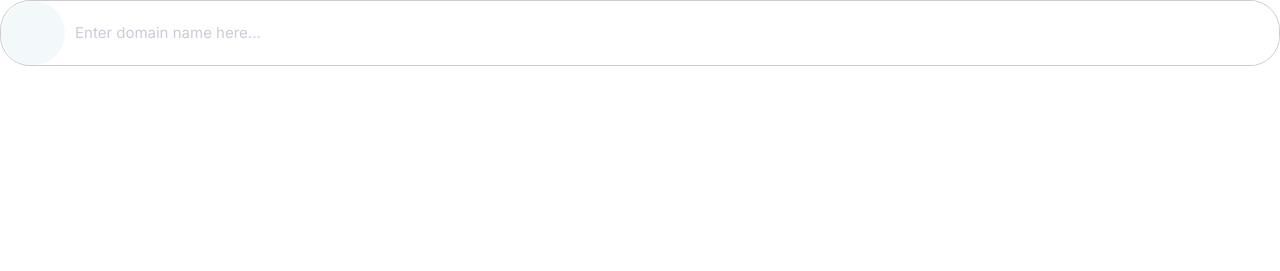
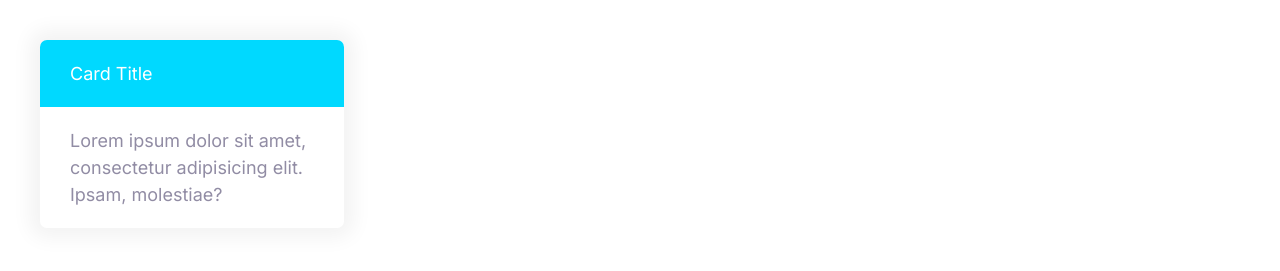
Before and after one commit to sauviksaha/cloud-host, a plain HTML site: page index.html in a window 1280 px wide. Drawn offline with Linux system fonts and the light colour scheme.

Commit message:
Added Cards.

```diff
--- a/css/style.css
+++ b/css/style.css
@@ -281,3 +281,25 @@ a {
     font-size: 1.5rem;
   }
 }
+
+/* Cards */
+.card {
+  border-radius: 7px;
+  box-shadow: 0 0 20px 10px #f3f3f3;
+  overflow: hidden;
+}
+
+.card__header,
+.card__body {
+  padding: 2rem 3rem;
+}
+
+.card--primary .card__header {
+  background: var(--color-primary);
+  color: #fff;
+}
+
+.card--secondary .card__header {
+  background: var(--color-secondary);
+  color: #fff;
+}
--- a/index.html
+++ b/index.html
@@ -15,18 +15,14 @@
     <link rel="stylesheet" href="css/normalize.css" />
   </head>
   <body>
-    <div class="input-group">
-      <span class="icon-container">
-        <svg class="icon">
-          <use xlink:href="images/sprite.svg#wordpress"></use>
-        </svg>
-      </span>
-
-      <input
-        type="text"
-        class="input"
-        placeholder="Enter domain name here..."
-      />
+    <div style="width: 30%; padding: 4rem">
+      <div class="card card--secondary">
+        <header class="card__header">Card Title</header>
+        <div class="card__body">
+          Lorem ipsum dolor sit amet, consectetur adipisicing elit. Ipsam,
+          molestiae?
+        </div>
+      </div>
     </div>
   </body>
 </html>
```
Also changed, not shown: components/cards.html (added, +9 -0 lines).
